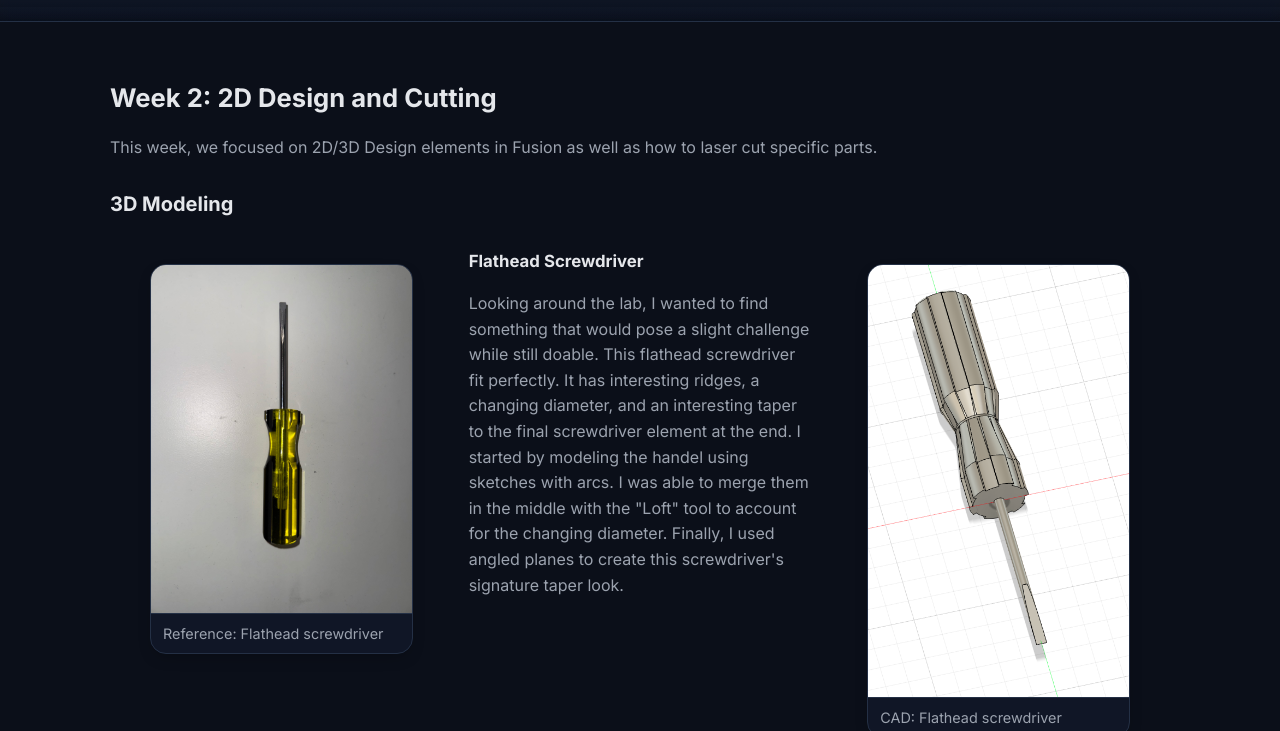
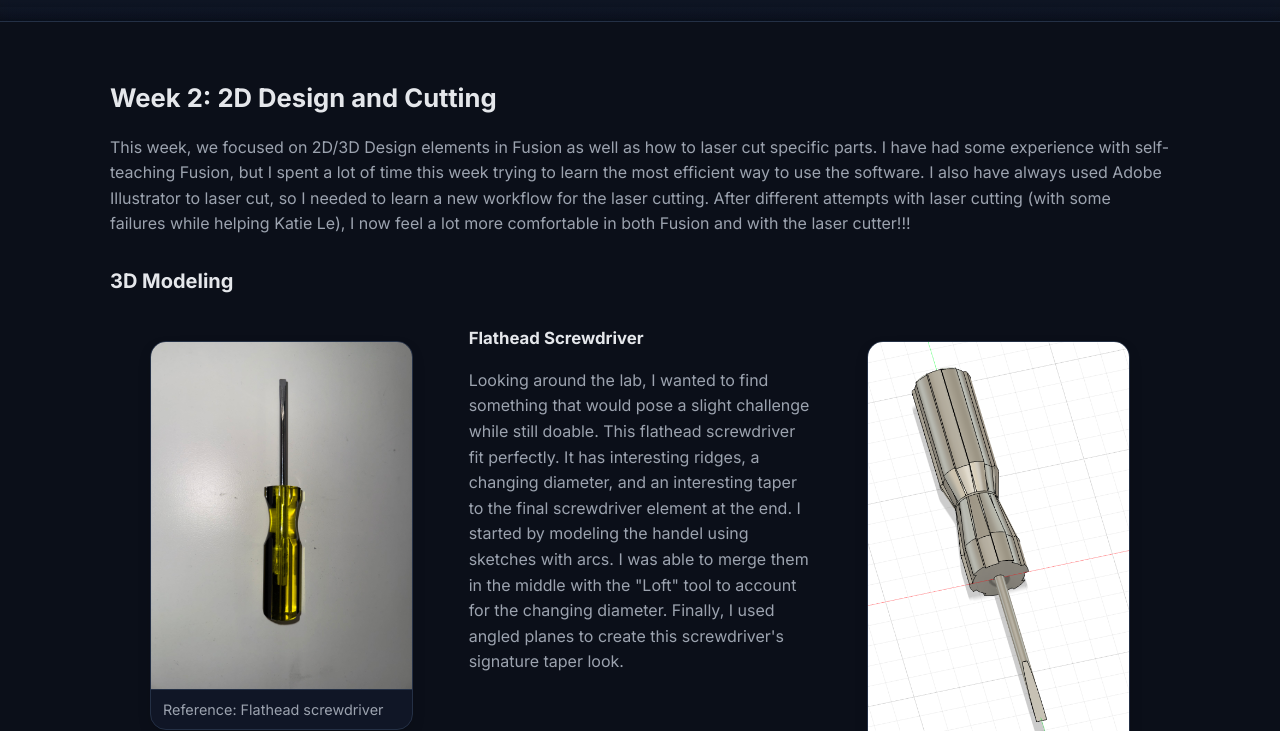
Before and after one commit to nmarinaccio/ps70, a plain HTML site: page week2/index.html in a window 1280 px wide. Shown: the part 69-800 px from the top of the page. Drawn offline with Linux system fonts and the light colour scheme.

Commit message:
final touches to week 2

```diff
--- a/week2/index.html
+++ b/week2/index.html
@@ -29,7 +29,7 @@
       <section class="section">
         <h2 class="section-title">Week 2: 2D Design and Cutting</h2>
         <p class="section-intro">
-            This week, we focused on 2D/3D Design elements in Fusion as well as how to laser cut specific parts.
+            This week, we focused on 2D/3D Design elements in Fusion as well as how to laser cut specific parts. I have had some experience with self-teaching Fusion, but I spent a lot of time this week trying to learn the most efficient way to use the software. I also have always used Adobe Illustrator to laser cut, so I needed to learn a new workflow for the laser cutting. After different attempts with laser cutting (with some failures while helping Katie Le), I now feel a lot more comfortable in both Fusion and with the laser cutter!!!
         </p>
       </section>
 
```
